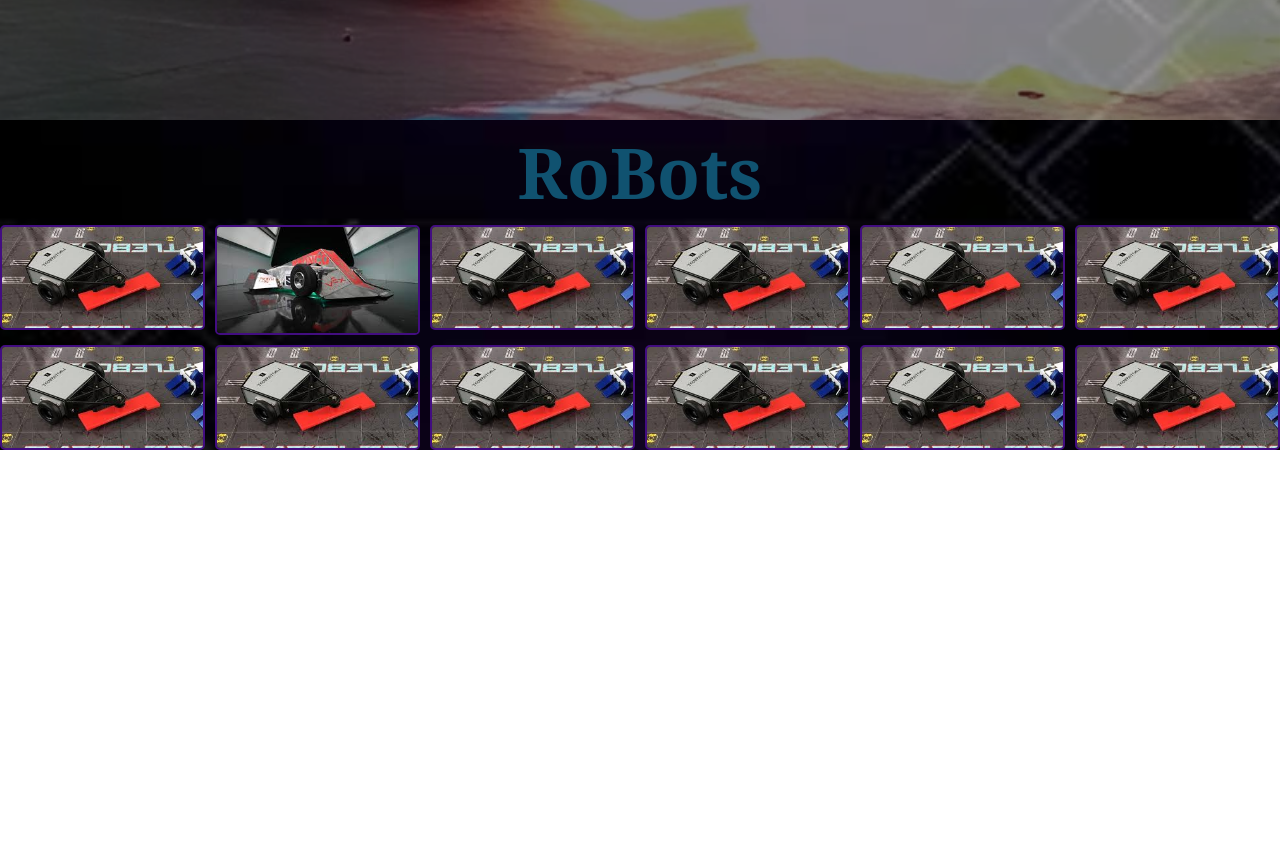
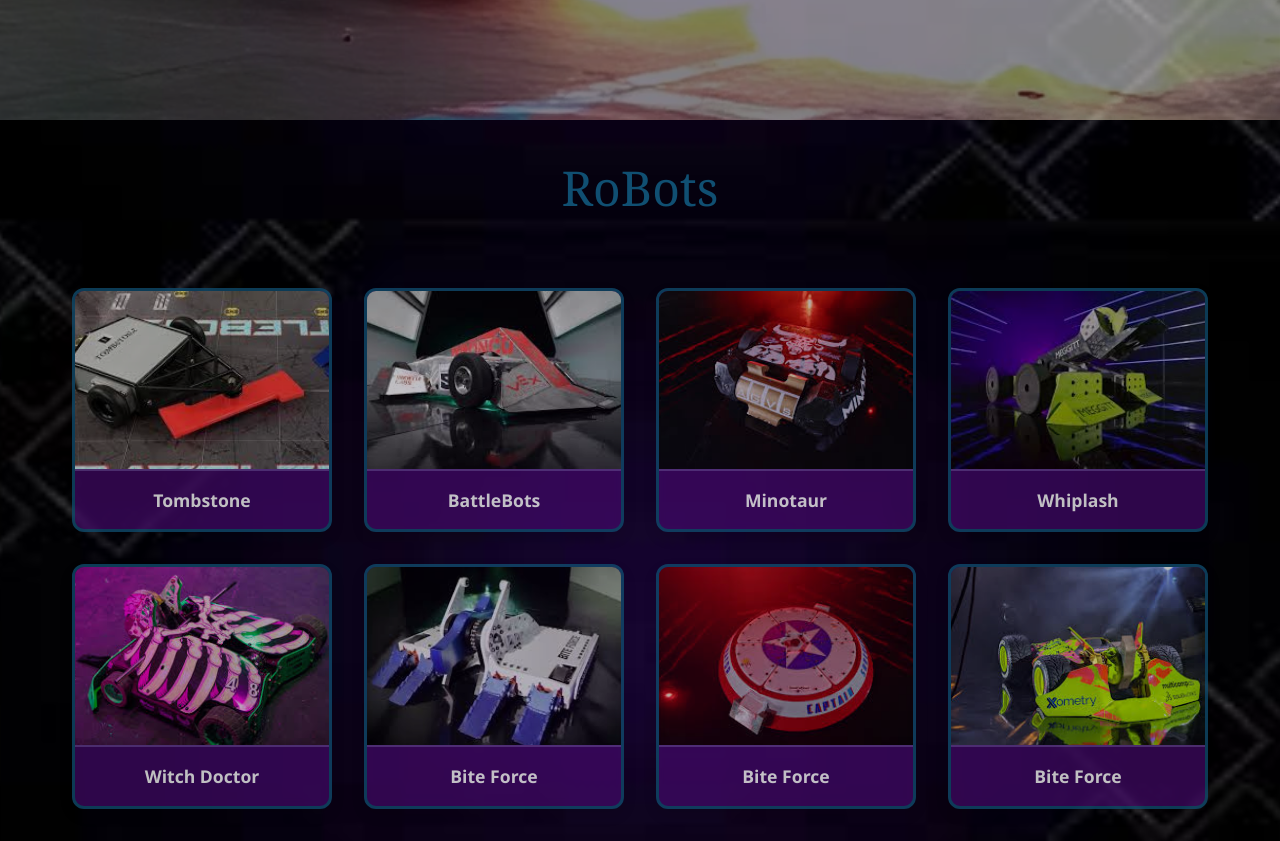
Before and after one commit to felipelucerocosta/Batllebots, a plain HTML site: page paginas/index.html in a window 1280 px wide. Shown: the part 580-1421 px from the top of the page. Before the commit the page ends 1030 px from the top, so only its background shows below. Drawn offline with nearby package versions, Linux system fonts and the light colour scheme.

Commit message:
grid mejorado

```diff
--- a/css/style.css
+++ b/css/style.css
@@ -1,11 +1,31 @@
+/* ========== RESET BÁSICO ========== */
+* {
+  margin: 0;
+  padding: 0;
+  box-sizing: border-box;
+}
+
+/* ========== BODY Y FONDO GENERAL ========== */
+body {
+  background-image: url(../img/fondo.jfif);
+  background-repeat: no-repeat;
+  background-attachment: fixed;
+  background-position: center;
+  background-size: cover;
+  font-family: 'Segoe UI', Tahoma, Geneva, Verdana, sans-serif;
+  color: #1f1f1f;
+  line-height: 1.5;
+}
+
+/* ========== ENCABEZADO PRINCIPAL ========== */
 header {
   height: 700px;
-  width: 100vw; /* ocupa todo el ancho de la ventana */
+  width: 100vw;
   overflow: hidden;
   position: relative;
-
 }
 
+/* ========== CARRUSEL DE IMÁGENES ========== */
 .carousel-item {
   display: none;
   position: absolute;
@@ -19,7 +39,7 @@
 
 .carousel-item.active {
   display: block;
-  opacity: 50%;
+  opacity: 0.5;
   position: relative;
 }
 
@@ -29,7 +49,7 @@
   object-fit: cover;
 }
 
-/* Botones */
+/* ========== BOTONES DE CARRUSEL ========== */
 #prevBtn, #nextBtn {
   position: absolute;
   top: 50%;
@@ -43,6 +63,7 @@
   transition: background 0.3s ease;
   font-size: 2rem;
   line-height: 1;
+  z-index: 10;
 }
 
 #prevBtn:hover, #nextBtn:hover {
@@ -57,33 +78,58 @@
   right: 1rem;
 }
 
-body {
-  background-image: url(../img/fondo.jfif);
-  background-repeat: no-repeat;
-  background-attachment: fixed;
-  background-position: center;
-  background-size: cover;
-
-}
+/* ========== TÍTULO PRINCIPAL ========== */
 .titulos-g {
-  font-size: 70px;
-  color: rgb(16, 82, 112);
-  font-family: Georgia, 'Times New Roman', Times, serif;
-  font-weight: bold;
-  display: flex;
-  justify-content: center;
+  font-size: 3rem;
+  color: #104f72;
+  font-family: 'Georgia', serif;
+  text-align: center;
+  margin: 2rem 0;
 }
 
-.maquinas{
+/* ========== SECCIÓN DE ROBOTS ========== */
+.maquinas {
   display: grid;
-  grid-template-columns: 1fr 1fr 1fr 1fr 1fr 1fr;
-  grid-row: auto;
-  gap: 10px;
+  grid-template-columns: repeat(auto-fit, minmax(220px, 1fr));
+  gap: 2rem;
+  padding: 2rem;
+  max-width: 1200px;
+  margin: 0 auto;
 }
-.maquinas img{
-  border-radius: 5px;
-  border: solid 2px #420d80;
+
+/* ========== TARJETAS DE ROBOTS ========== */
+.robot-card {
+  background-color: rgba(73, 11, 114, 0.85);
+  border-radius: 12px;
+  box-shadow: 0 6px 15px rgba(0, 0, 0, 0.15);
+  overflow: hidden;
+  text-align: center;
+  transition: transform 0.3s ease, box-shadow 0.3s ease;
+  backdrop-filter: blur(5px);
+  opacity: 75%;
+  border: solid  #104f72;
 }
+
+.robot-card:hover {
+  transform: translateY(-5px);
+  box-shadow: 0 12px 25px rgba(0, 0, 0, 0.2);
+}
+
+.robot-card img {
+  width: 100%;
+  height: 180px;
+  object-fit: cover;
+  border-bottom: 2px solid #653d92;
+}
+
+.robot-card p {
+  font-size: 1.1rem;
+  color: #ffffff;
+  padding: 1rem;
+  font-weight: 600;
+}
+
+/* ========== SCROLL PERSONALIZADO OPCIONAL (OCULTO) ========== */
 .elemento::-webkit-scrollbar {
   display: none;
 }
--- a/paginas/index.html
+++ b/paginas/index.html
@@ -33,48 +33,41 @@
  <h1 class="titulos-g">RoBots</h1>
 
 <section class="maquinas">
-  <div class="container">
-
-    <img src="../img/tombstone.jfif">
+  <div class="robot-card">
+    <img src="../img/tombstone.jfif" alt="Tombstone">
+    <p>Tombstone</p>
   </div>
-  <div class="container">
-    <img src="../img/battlebots.jfif">
+  <div class="robot-card">
+    <img src="../img/battlebots.jfif" alt="BattleBots">
+    <p>BattleBots</p>
   </div>
-  <div class="container">
-    <img src="../img/tombstone.jfif">
+  <div class="robot-card">
+    <img src="../img/minotaur.jfif" alt="Minotaur">
+    <p>Minotaur</p>
   </div>
-  <div class="container">
-    <img src="../img/tombstone.jfif">
+  <div class="robot-card">
+    <img src="../img/whiplash.jfif" alt="Whiplash">
+    <p>Whiplash</p>
   </div>
-  <div class="container">
-    <img src="../img/tombstone.jfif">
+  <div class="robot-card">
+    <img src="../img/witch doctor.jfif" alt="Witch Doctor">
+    <p>Witch Doctor</p>
   </div>
-  <div class="container">
-    <img src="../img/tombstone.jfif">
+  <div class="robot-card">
+    <img src="../img/biteforce.jfif" alt="Bite Force">
+    <p>Bite Force</p>
   </div>
-  <div class="container">
-    <img src="../img/tombstone.jfif">
+  <div class="robot-card">
+    <img src="../img/captain.jfif" alt="Bite Force">
+    <p>Bite Force</p>
   </div>
-  <div class="container">
-    <img src="../img/tombstone.jfif">
+  <div class="robot-card">
+    <img src="../img/hypershok.jfif" alt="Bite Force">
+    <p>Bite Force</p>
   </div>
-  <div class="container">
-    <img src="../img/tombstone.jfif">
-  </div>
-  <div class="container">
-    <img src="../img/tombstone.jfif">
-  </div>
-  <div class="container">
-    <img src="../img/tombstone.jfif">
-  </div>
-  <div class="container">
-    <img src="../img/tombstone.jfif">
-  </div>
+</section>
 
 
-</section>
-
   <script src="../javascript/header.js"></script>
-
 </body>
 </html>
```
Also changed, not shown: img/biteforce.jfif (added), img/bombshell.jfif (added), img/captain.jfif (added), img/hypershok.jfif (added), img/minotaur.jfif (added), img/skorpios.jfif (added), img/whiplash.jfif (added), img/witch doctor.jfif (added). Lines whose indentation alone changed are shown as unchanged.
